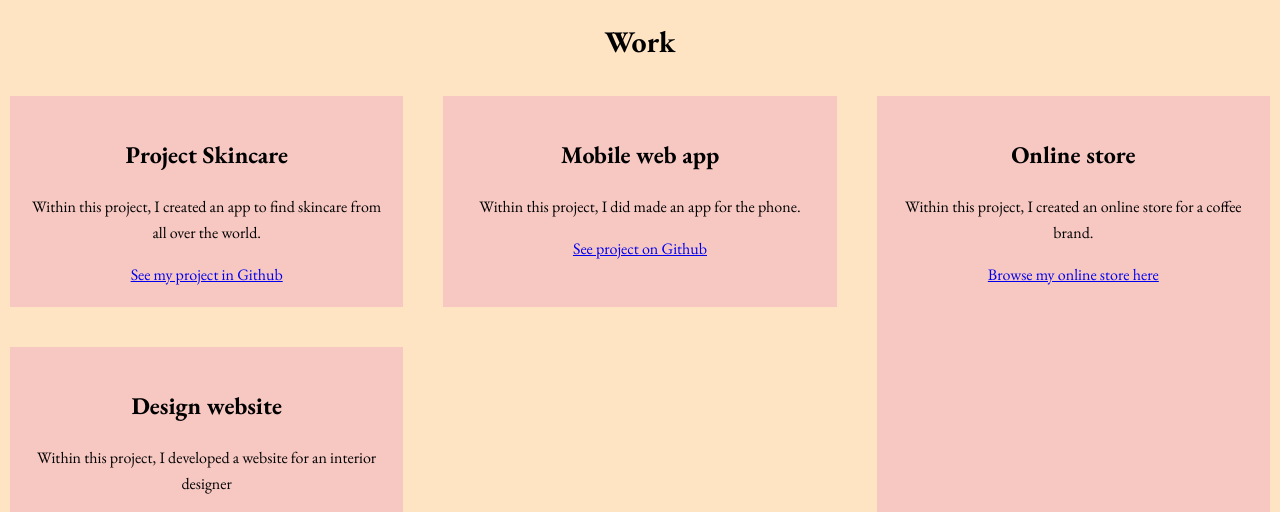
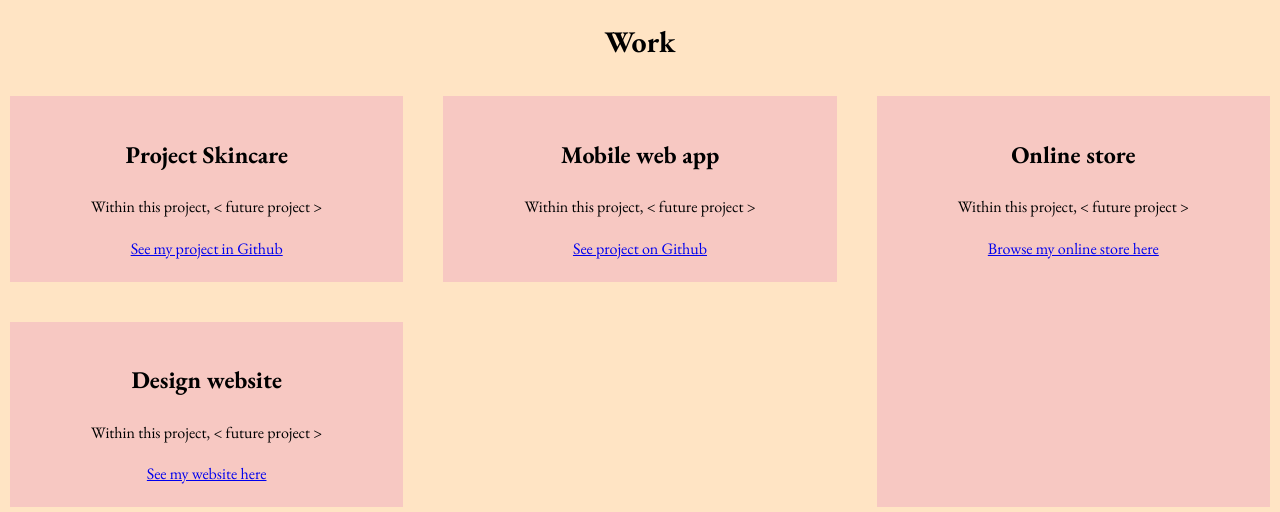
Before and after one commit to ediesalasmiller/portfolio-website, a plain HTML site: page work.html in a window 1280 px wide. Shown: the part 122-634 px from the top of the page. Drawn offline with nearby package versions, Linux system fonts and the light colour scheme.

Commit message:
updated placeholders for project grid

```diff
--- a/work.html
+++ b/work.html
@@ -36,7 +36,7 @@
                 <div class="grid_item">
                     <h2>Project Skincare</h2>
                     <p>
-                        Within this project, I created an app to find skincare from all over the world.
+                        Within this project, < future project >
                     </p>
                     <a href="work.html">See my project in Github</a>
                 </div>
@@ -44,7 +44,7 @@
                 <div class="grid_item">
                     <h2> Mobile web app</h2>
                     <p>
-                        Within this project, I did made an app for the phone.
+                        Within this project, < future project >
                     </p>
                     <a href="work.html">See project on Github</a>
                 </div>
@@ -52,7 +52,7 @@
                 <div class="grid_item">
                     <h2>Design website</h2>
                     <p>
-                        Within this project, I developed a website for an interior designer
+                        Within this project, < future project >
                     </p>
                     <a href="work.html">See my website here</a>
                 </div>
@@ -60,7 +60,7 @@
                 <div class="grid_item">
                     <h2>Online store</h2>
                     <p>
-                        Within this project, I created an online store for a coffee brand.
+                        Within this project, < future project >
                     </p>
                     <a href="work.html">Browse my online store here</a>
                 </div>
```
